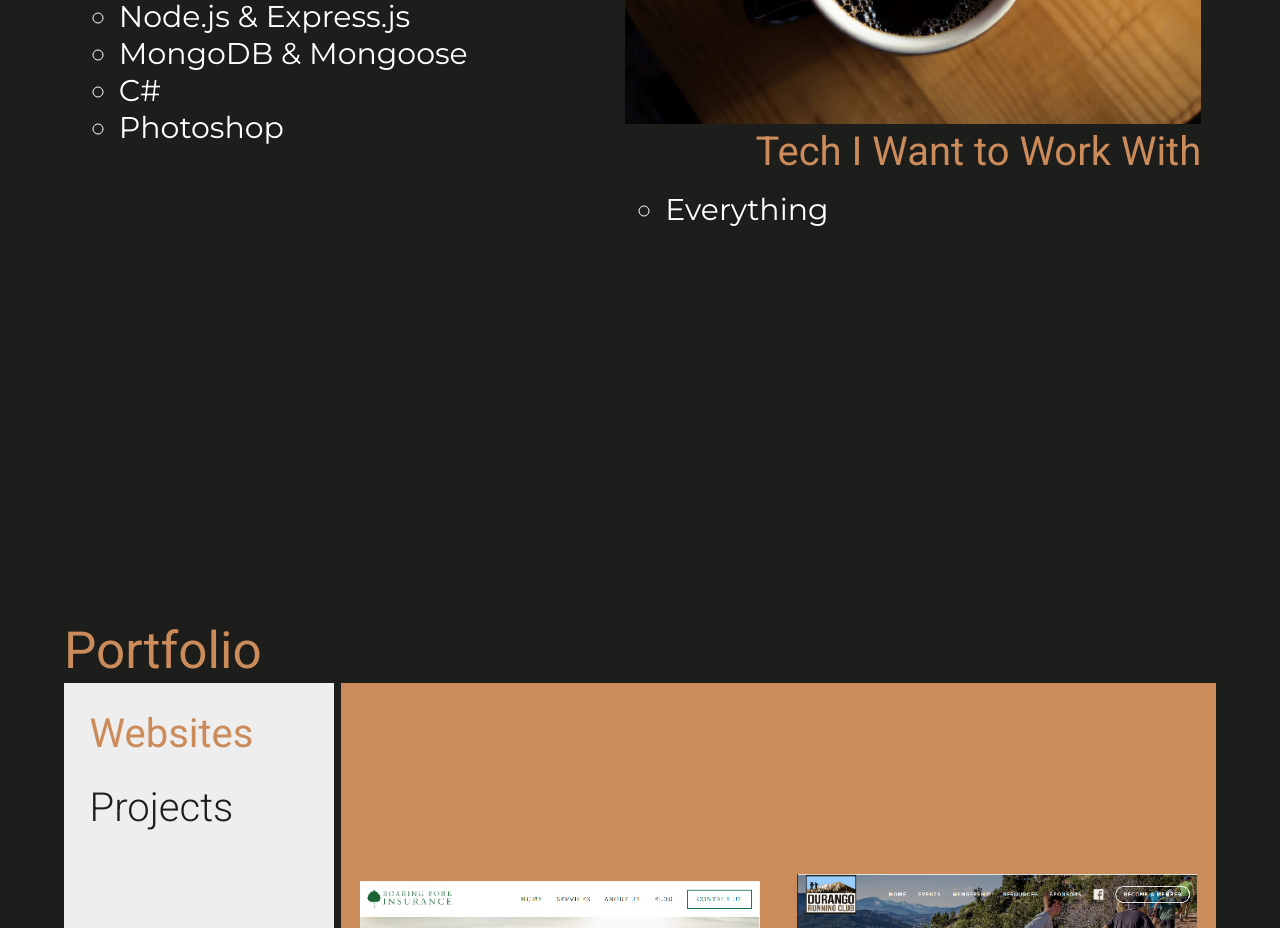
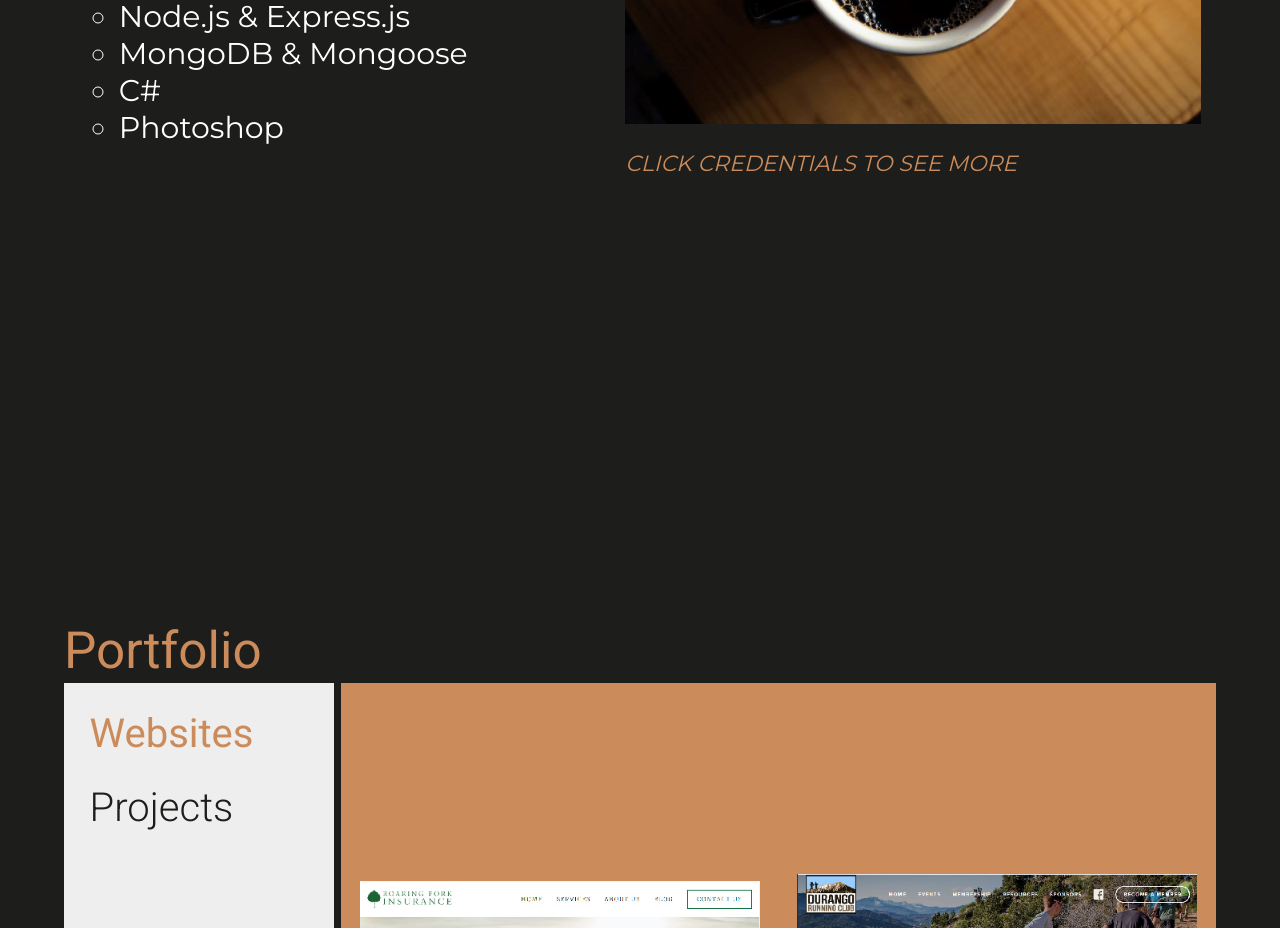
Before and after one commit to LudwigThePig/ludwigThePig.com, a React (Create React App) app: page / in a window 1280 px wide. Shown: the part 1220-2148 px from the top of the page. Built offline with nearby package versions, Linux system fonts and the light colour scheme.

Commit message:
added conditional rendering to portfolio component

```diff
--- a/src/App.js
+++ b/src/App.js
@@ -195,10 +195,7 @@ class Tech extends Component{
           </div>
           <div className="right-col">
             <img src={coffee} alt="81301 Coffee" />
-            <h1>Tech I Want to Work With</h1>
-            <ul>
-                <li>Everything</li>
-              </ul>
+            <p>CLICK CREDENTIALS TO SEE MORE</p>
             </div>
         </div>
     )
@@ -224,10 +221,6 @@ class Tech extends Component{
           </div>
           <div className="right-col">
             <img src={coffee} alt="81301 Coffee" />
-            <h1>Tech I Want to Work With</h1>
-            <ul>
-                <li>Everything</li>
-              </ul>
             </div>
         </div>
     )
@@ -236,14 +229,27 @@ class Tech extends Component{
 }
 
 class Portfolio extends Component{
+  constructor(props){
+    super(props);
+    this.state = {
+      websites: true
+    }
+    this.handleClick = this.handleClick.bind(this)
+  }
+  handleClick(){
+    this.setState({
+      websites: !this.state.websites
+    })
+  }
   render(){
+    if (this.state.websites){
       return(
         <div id="portfolio" className="body">
           <h1 className="header">Portfolio</h1>
            <div className="jumbo">
               <div className="left-col">
                 <h1>Websites</h1>
-              <h1 className="disabled">Projects</h1>
+                <h1 className="disabled" onClick={this.handleClick}>Projects</h1>
               </div>
 
               <div className='right-col'>
@@ -269,6 +275,41 @@ class Portfolio extends Component{
           </div>
         </div>
       )
+    } else {
+      return(
+        <div id="portfolio" className="body">
+          <h1 className="header">Portfolio</h1>
+           <div className="jumbo">
+              <div className="left-col">
+                <h1 className="disabled" onClick={this.handleClick}>Websites</h1>
+                <h1>Projects</h1>
+              </div>
+
+              <div className='right-col'>
+
+                <a href="roaringforkins.com">
+                  <div className="portfolio-wrapper">
+                    <div className="link-wrapper">
+                      <p>SHIT STICK</p>
+                    </div>
+                    <img src={rfi} alt="Roaring Fork Insurance"></img>
+                  </div>
+                </a>
+                <a href="durangorunningclub.com">
+                  <div className="portfolio-wrapper">
+                    <div className="link-wrapper">
+                      <p> DURANGO RUNNING CLUB</p>
+                    </div>
+                    <img src={drc} alt="Durango Running Club"></img>
+                  </div>
+                </a>
+
+              </div>
+          </div>
+        </div>
+      )
+    }
+
   }
 }
 class About extends Component{
--- a/src/App.scss
+++ b/src/App.scss
@@ -226,8 +226,10 @@ ul{
     list-style-type: circle;
   }
   .right-col{
-    h1, p{
-      text-align: right;
+    p{
+      font-size: 22px;
+      color: $secondary-clr;
+      font-style: italic;
     }
   }
   img{
@@ -256,8 +258,9 @@ ul{
       margin: 0 7.5vw;
     }
     .right-col{
-      ul, h1{
-        display: none;
+      p{
+        font-size: 16px;
+        text-align: center
       }
     }
     h1{
@@ -274,7 +277,7 @@ ul{
 }
 @media screen and (max-width: $break-medium){
   #tech{
-    flex-flow: column;
+    height: 70vh;
     h1{
       font-size: 30px;
     }
```
Lines whose indentation alone changed are shown as unchanged.
